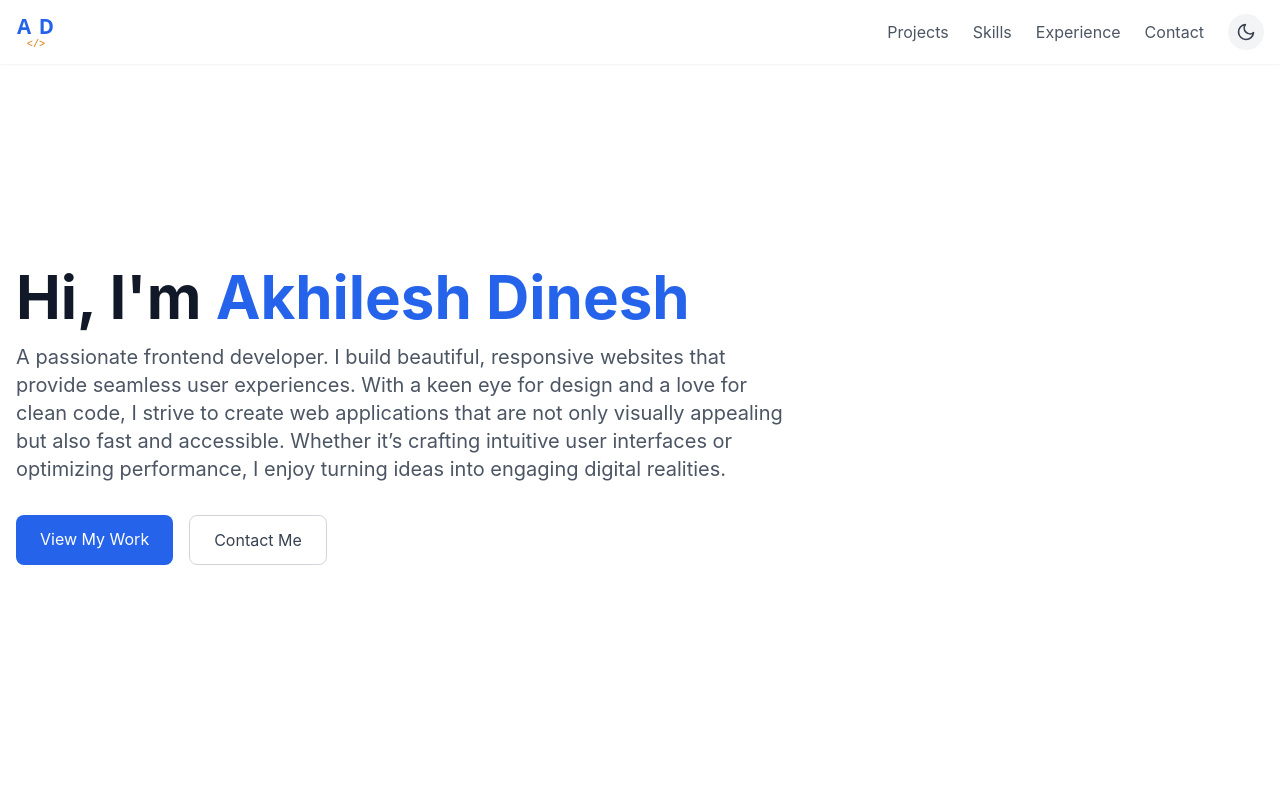
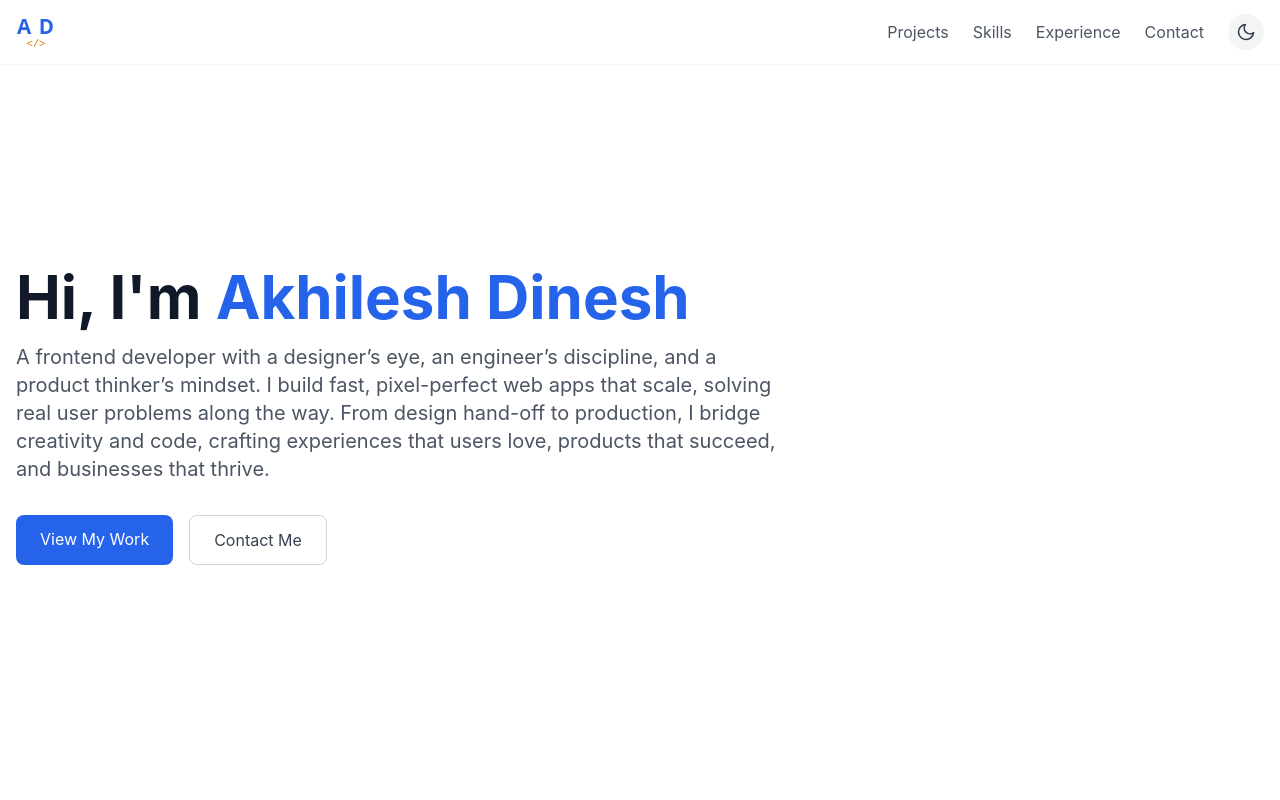
Before and after one commit to akhilesh-dinesh/akhilesh-portfolio, a React (Vite) app: page / in a window 1280 px wide. Shown: the top 800 px of the page. Built offline with nearby package versions, Linux system fonts and the light colour scheme.

Commit message:
hero update

```diff
--- a/src/components/Hero.jsx
+++ b/src/components/Hero.jsx
@@ -22,12 +22,7 @@ export default function Hero() {
           transition={{ duration: 0.5, delay: 0.2 }}
           className="text-xl text-gray-600 dark:text-gray-300 mb-8"
         >
-          A passionate frontend developer. I build beautiful, responsive
-          websites that provide seamless user experiences. With a keen eye for
-          design and a love for clean code, I strive to create web applications
-          that are not only visually appealing but also fast and accessible.
-          Whether it’s crafting intuitive user interfaces or optimizing
-          performance, I enjoy turning ideas into engaging digital realities.
+          A frontend developer with a designer’s eye, an engineer’s discipline, and a product thinker’s mindset. I build fast, pixel-perfect web apps that scale, solving real user problems along the way. From design hand-off to production, I bridge creativity and code, crafting experiences that users love, products that succeed, and businesses that thrive.
         </motion.p>
 
         <motion.div
```
